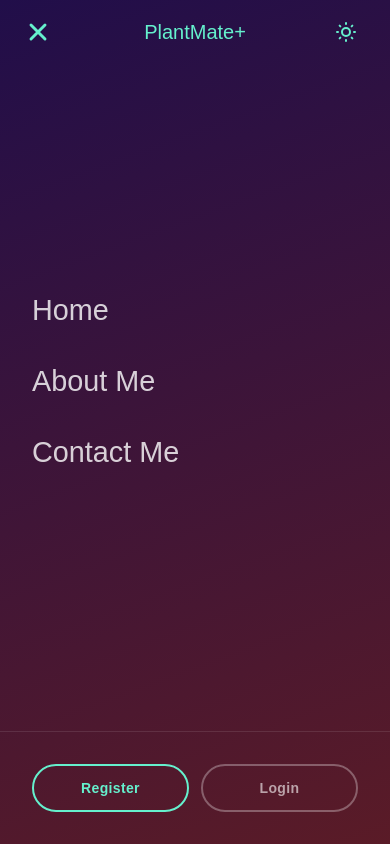
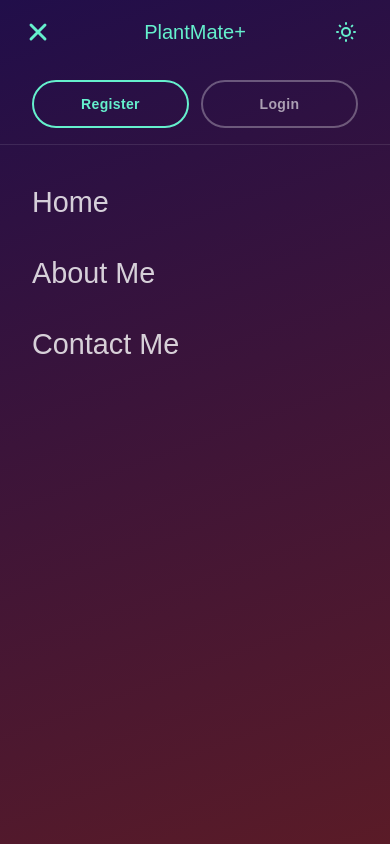
Before and after one commit to MariaLavigina/plant-mate, a Next.js app: page /quiz/badge in a window 390 px wide. Both pictures are taken after a click on the button 44 px from the left and 32 px from the top of the page. Built offline with nearby package versions, Linux system fonts and the light colour scheme; a web font is replaced by a local one.

Commit message:
layout changes done

```diff
--- a/app/about/page.tsx
+++ b/app/about/page.tsx
@@ -68,7 +68,7 @@ export default function About() {
         </motion.h1>
 
         <motion.p
-          className={`font-comic text-center whitespace-nowrap text-[clamp(1rem,1.8vw,1.3rem)] mb-10 ${darkMode ? "text-white/45" : "text-[#1E3D2A]/55"}`}
+          className={`font-comic text-center px-4 text-[clamp(1rem,1.8vw,1.3rem)] mb-10 ${darkMode ? "text-white/45" : "text-[#1E3D2A]/55"}`}
           initial={{ opacity: 0 }}
           animate={{ opacity: 1 }}
           transition={{ duration: 0.6, delay: 0.25 }}
--- a/app/contact/page.tsx
+++ b/app/contact/page.tsx
@@ -64,10 +64,10 @@ export default function Contact() {
   }, []);
 
   return (
-    <div className={`relative min-h-screen ${pageBg(darkMode)}`}>
+    <div className={`relative h-screen overflow-hidden ${pageBg(darkMode)}`}>
       <Navbar />
 
-      <div className="flex min-h-screen md:pl-16 max-w-[1400px] mx-auto w-full">
+      <div className="flex h-full md:pl-16 max-w-[1400px] mx-auto w-full">
         {/* Left - animated illustration, desktop only */}
         <div
           className="hidden md:block relative w-2/5 overflow-hidden"
@@ -132,14 +132,14 @@ export default function Contact() {
         </div>
 
         {/* Right - contact form */}
-        <div className="flex-1 flex items-center justify-center px-6 sm:px-10 pt-24 pb-10 md:py-0">
+        <div className="flex-1 flex items-center justify-center px-6 sm:px-10 pt-20 pb-4 md:py-0">
           <div className="w-full max-w-md">
             {!submitted && (
               <>
                 <h1 className={`text-[clamp(2rem,3vw,2.75rem)] font-caveat mb-2 ${primaryText(darkMode)}`}>
                   Get in Touch
                 </h1>
-                <p className={`text-sm mb-10 ${primaryText(darkMode)} opacity-60`}>
+                <p className={`text-sm mb-4 sm:mb-10 ${primaryText(darkMode)} opacity-60`}>
                   Drop me a message - I&apos;d love to hear from you!
                 </p>
               </>
@@ -155,7 +155,7 @@ export default function Contact() {
                 </p>
               </div>
             ) : (
-              <form name="contact" data-netlify="true" netlify-honeypot="bot-field" className="flex flex-col gap-8" onSubmit={handleSubmit}>
+              <form name="contact" data-netlify="true" netlify-honeypot="bot-field" className="flex flex-col gap-4 sm:gap-8" onSubmit={handleSubmit}>
                 <input type="hidden" name="form-name" value="contact" />
                 <input type="hidden" name="bot-field" />
 
@@ -204,7 +204,7 @@ export default function Contact() {
                 {/* Message */}
                 <div className="relative">
                   <textarea
-                    rows={4}
+                    rows={3}
                     value={form.message}
                     onChange={e => setForm(s => ({ ...s, message: e.target.value }))}
                     onFocus={() => setFocused(s => ({ ...s, message: true }))}
--- a/app/quiz/badge/page.tsx
+++ b/app/quiz/badge/page.tsx
@@ -162,7 +162,7 @@ export default function BadgeQuiz() {
   }
 
   function tileBase() {
-    return "relative flex flex-col items-start justify-between p-4 sm:p-5 rounded-2xl border-2 transition-all duration-300 text-left w-full aspect-square lg:aspect-auto lg:h-[min(18vh,130px)]";
+    return "relative flex flex-col items-start justify-between p-3 sm:p-5 rounded-2xl border-2 transition-all duration-300 text-left w-full h-[90px] sm:aspect-square lg:aspect-auto lg:h-[min(18vh,130px)]";
   }
 
   function tileStyle(choice: string) {
@@ -197,10 +197,10 @@ export default function BadgeQuiz() {
   // ── INTRO ────────────────────────────────────────────────────────────────────
   if (phase === "intro") {
     return (
-      <div className={`min-h-screen flex flex-col ${bg}`}>
+      <div className={`h-screen overflow-hidden flex flex-col ${bg}`}>
         <Navbar />
 
-        <div className="flex-1 flex flex-col items-center justify-center px-6 py-10 text-center">
+        <div className="flex-1 flex flex-col items-center justify-center px-6 py-4 text-center">
           <motion.div
             initial={{ opacity: 0, y: 32 }}
             animate={{ opacity: 1, y: 0 }}
@@ -208,7 +208,7 @@ export default function BadgeQuiz() {
             className="w-full max-w-lg flex flex-col items-center"
           >
             {/* Three badges */}
-            <div className="flex items-end justify-center gap-10 mb-10">
+            <div className="flex items-end justify-center gap-4 sm:gap-10 mb-5 sm:mb-10">
               {(["bronze", "gold", "silver"] as Badge[]).map((b, i) => (
                 <motion.div
                   key={b}
@@ -224,21 +224,21 @@ export default function BadgeQuiz() {
                       className="absolute rounded-full blur-md"
                       style={{
                         background: BADGE_GLOW[b],
-                        width:  b === "gold" ? "4rem" : "2.8rem",
-                        height: b === "gold" ? "4rem" : "2.8rem",
+                        width:  b === "gold" ? "3rem" : "2rem",
+                        height: b === "gold" ? "3rem" : "2rem",
                       }}
                     />
                     <img
                       src={`/images/${b}-badge.svg`}
                       alt={b}
-                      className={`relative drop-shadow-xl ${b === "gold" ? "w-36 h-36" : "w-24 h-24 opacity-80"}`}
+                      className={`relative drop-shadow-xl ${b === "gold" ? "w-24 h-24 sm:w-36 sm:h-36" : "w-16 h-16 sm:w-24 sm:h-24 opacity-80"}`}
                       style={b === "silver" ? { filter: "brightness(1.4) contrast(1.1)" } : undefined}
                     />
                   </div>
-                  <span className="font-comic text-sm font-bold capitalize" style={{ color: BADGE_COLOR[b] }}>
+                  <span className="font-comic text-xs sm:text-sm font-bold capitalize" style={{ color: BADGE_COLOR[b] }}>
                     {BADGE_CONFIG[b].label}
                   </span>
-                  <span className="font-comic text-[11px] uppercase tracking-widest text-white/55">
+                  <span className="font-comic text-[10px] sm:text-[11px] uppercase tracking-widest text-white/55">
                     {BADGE_CONFIG[b].range}
                   </span>
                 </motion.div>
@@ -266,13 +266,13 @@ export default function BadgeQuiz() {
                 </span>
               </motion.div>
             )}
-            {!bestBadge && <div className="mb-12" />}
+            {!bestBadge && <div className="mb-6 sm:mb-12" />}
 
             <motion.button
               whileHover={{ scale: 1.04 }}
               whileTap={{ scale: 0.96 }}
               onClick={startQuiz}
-              className="w-full max-w-xs font-comic text-sm uppercase tracking-[0.2em] px-12 py-4 rounded-full font-bold shadow-2xl transition-colors duration-300 bg-[#65F0CD] text-[#1E3D2A] hover:bg-[#4FD4B3]"
+              className="w-full max-w-xs font-comic text-sm uppercase tracking-[0.2em] px-12 py-3 sm:py-4 rounded-full font-bold shadow-2xl transition-colors duration-300 bg-[#65F0CD] text-[#1E3D2A] hover:bg-[#4FD4B3]"
             >
               Start
             </motion.button>
@@ -285,7 +285,7 @@ export default function BadgeQuiz() {
   // ── COUNTDOWN ────────────────────────────────────────────────────────────────
   if (phase === "countdown") {
     return (
-      <div className={`min-h-screen overflow-hidden flex flex-col items-center justify-center ${bg}`}>
+      <div className={`h-screen overflow-hidden flex flex-col items-center justify-center ${bg}`}>
         <Navbar />
         <div className="relative w-[96vw] h-[96vw] sm:w-[80vw] sm:h-[80vw] max-w-[800px] max-h-[800px]">
           {/* Big flower — fills container, rotates one way */}
@@ -332,9 +332,9 @@ export default function BadgeQuiz() {
     const cfg = BADGE_CONFIG[badge];
     return (
       <>
-      <div className={`min-h-screen flex flex-col ${bg}`}>
+      <div className={`h-screen overflow-hidden flex flex-col ${bg}`}>
         <Navbar />
-        <div className="flex-1 flex flex-col items-center justify-center px-6 py-16 text-center">
+        <div className="flex-1 flex flex-col items-center justify-center px-6 py-4 sm:py-16 text-center">
           <motion.div
             initial={{ opacity: 0 }}
             animate={{ opacity: 1 }}
@@ -346,20 +346,20 @@ export default function BadgeQuiz() {
             <motion.div
               animate={{ y: [0, -10, 0] }}
               transition={{ duration: 3, repeat: Infinity, ease: "easeInOut", delay: 0.9 }}
-              className="relative flex items-center justify-center mb-6"
+              className="relative flex items-center justify-center mb-3 sm:mb-6"
             >
               {/* Glow ring */}
               <motion.div
                 animate={{ scale: [1, 1.25, 1], opacity: [0.45, 0.75, 0.45] }}
                 transition={{ duration: 2.5, repeat: Infinity, ease: "easeInOut", delay: 0.9 }}
-                className="absolute w-28 h-28 rounded-full blur-2xl"
+                className="absolute w-20 h-20 sm:w-28 sm:h-28 rounded-full blur-2xl"
                 style={{ background: BADGE_GLOW[badge] }}
               />
               {/* Badge image */}
               <motion.img
                 src={`/images/${badge}-badge.svg`}
                 alt={badge}
-                className="relative w-28 h-28 drop-shadow-2xl"
+                className="relative w-20 h-20 sm:w-28 sm:h-28 drop-shadow-2xl"
                 initial={{ scale: 0, rotate: -20 }}
                 animate={{ scale: 1, rotate: 0 }}
                 transition={{ type: "spring", stiffness: 300, damping: 13, delay: 0.25 }}
@@ -373,7 +373,7 @@ export default function BadgeQuiz() {
             <p className="font-caveat font-bold text-[#65F0CD] mb-1" style={{ fontSize: "clamp(2rem,8vw,3rem)" }}>
               {score} <span className="text-white/30">/ 10</span>
             </p>
-            <p className="font-comic text-sm max-w-xs mx-auto mb-6 text-white/50">
+            <p className="font-comic text-sm max-w-xs mx-auto mb-3 sm:mb-6 text-white/50">
               {cfg.message}
             </p>
 
@@ -383,7 +383,7 @@ export default function BadgeQuiz() {
                 initial={{ opacity: 0, y: 6 }}
                 animate={{ opacity: 1, y: 0 }}
                 transition={{ delay: 1.1, duration: 0.4 }}
-                className="mb-8"
+                className="mb-3 sm:mb-8"
               >
                 <Link
                   href="/profile"
@@ -413,7 +413,7 @@ export default function BadgeQuiz() {
               </div>
             )}
 
-            <div className="flex items-center gap-5 mt-8">
+            <div className="flex items-center gap-5 mt-4 sm:mt-8">
               <motion.button
                 whileHover={{ scale: 1.04 }}
                 whileTap={{ scale: 0.96 }}
@@ -463,10 +463,10 @@ export default function BadgeQuiz() {
 
   // ── QUIZ ─────────────────────────────────────────────────────────────────────
   return (
-    <div className={`min-h-screen lg:h-screen flex flex-col lg:overflow-hidden ${bg}`}>
+    <div className={`h-screen overflow-hidden flex flex-col ${bg}`}>
       <Navbar />
 
-      <div className="flex-1 flex flex-col relative px-4 sm:px-8 pt-20 pb-6 lg:pt-4 lg:pb-4 max-w-2xl w-full mx-auto justify-start lg:justify-center lg:overflow-hidden">
+      <div className="flex-1 flex flex-col relative px-4 sm:px-8 pt-20 pb-4 lg:pt-4 lg:pb-4 max-w-2xl w-full mx-auto justify-start lg:justify-center overflow-hidden">
 
 
         {/* Flower progress garden */}
@@ -487,7 +487,7 @@ export default function BadgeQuiz() {
                   key={i}
                   src={darkMode ? "/images/darkMode-flora.svg" : "/images/lightMode-flora.svg"}
                   alt=""
-                  className="w-8 h-8 sm:w-9 sm:h-9"
+                  className="w-6 h-6 sm:w-9 sm:h-9"
                   animate={{
                     opacity: bloomed ? 1 : 0.15,
                     filter: bloomed
--- a/components/Navbar.jsx
+++ b/components/Navbar.jsx
@@ -146,7 +146,7 @@ export default function Navbar() {
             animate={{ x: 0 }}
             exit={{ x: "-100%" }}
             transition={{ duration: 0.35, ease: "easeOut" }}
-            className="lg:hidden fixed inset-0 z-[60] flex flex-col"
+            className="lg:hidden fixed inset-0 z-[60] flex flex-col overflow-hidden"
             style={{ background: darkMode ? "linear-gradient(160deg, #210E4A 0%, #5A1B27 100%)" : "linear-gradient(160deg, #A75B2B 0%, #F4E5FB 100%)" }}
           >
             {/* Top bar */}
@@ -164,42 +164,29 @@ export default function Navbar() {
               </button>
             </div>
 
-            {/* Nav links */}
-            <div className="flex flex-col flex-1 justify-center px-8 gap-1 pb-8">
-              {MOBILE_LINKS.map(({ href, label }, i) => (
-                <motion.div
-                  key={href}
-                  initial={{ opacity: 0, x: -24 }}
-                  animate={{ opacity: 1, x: 0 }}
-                  transition={{ delay: i * 0.07 + 0.15, duration: 0.3, ease: "easeOut" }}
-                >
-                  <Link
-                    href={href}
-                    onClick={() => setIsOpen(false)}
-                    className={`block font-heading py-3 transition-colors duration-200 ${
-                      darkMode ? "text-white/80 hover:text-[#65F0CD]" : "text-[#210E4A]/80 hover:text-[#210E4A]"
-                    }`}
-                    style={{ fontSize: "clamp(1.8rem,7vw,2.4rem)" }}
-                  >
-                    {label}
-                  </Link>
-                </motion.div>
-              ))}
-            </div>
-
             {/* Auth section */}
             <motion.div
-              initial={{ opacity: 0, y: 16 }}
+              initial={{ opacity: 0, y: -10 }}
               animate={{ opacity: 1, y: 0 }}
-              transition={{ delay: 0.45, duration: 0.3 }}
-              className={`px-8 py-8 shrink-0 border-t ${darkMode ? "border-white/10" : "border-[#210E4A]/15"}`}
+              transition={{ delay: 0.15, duration: 0.3 }}
+              className={`px-8 py-4 shrink-0 border-b ${darkMode ? "border-white/10" : "border-[#210E4A]/15"}`}
             >
               {user ? (
                 <div className="flex items-center justify-between">
-                  <Link href="/profile" onClick={() => setIsOpen(false)} className={welcomeClass}>
-                    Welcome, {user.first_name}
+                  <Link href="/profile" onClick={() => setIsOpen(false)} className="flex items-center gap-3">
+                    <img
+                      src={darkMode ? "/images/darkMode-flora.svg" : "/images/lightMode-flora.svg"}
+                      alt=""
+                      className="w-9 h-9 shrink-0"
+                    />
+                    <span className={`font-heading text-2xl font-semibold ${darkMode ? "text-[#FFBD06]" : "text-[#6B2FA0]"}`}>
+                      Welcome, {user.first_name}
+                    </span>
                   </Link>
-                  <button onClick={() => { handleLogout(); setIsOpen(false); }} className={signOutClass}>
+                  <button
+                    onClick={() => { handleLogout(); setIsOpen(false); }}
+                    className={`font-heading text-sm px-4 py-1.5 rounded-full border transition-all duration-200 ${darkMode ? "border-white/30 text-white/70 hover:border-white hover:text-white" : "border-[#210E4A]/40 text-[#210E4A]/70 hover:border-[#210E4A] hover:text-[#210E4A]"}`}
+                  >
                     Sign out
                   </button>
                 </div>
@@ -228,6 +215,29 @@ export default function Navbar() {
                 </div>
               )}
             </motion.div>
+
+            {/* Nav links */}
+            <div className="flex flex-col flex-1 justify-start px-8 gap-1 pt-6">
+              {MOBILE_LINKS.map(({ href, label }, i) => (
+                <motion.div
+                  key={href}
+                  initial={{ opacity: 0, x: -24 }}
+                  animate={{ opacity: 1, x: 0 }}
+                  transition={{ delay: i * 0.07 + 0.25, duration: 0.3, ease: "easeOut" }}
+                >
+                  <Link
+                    href={href}
+                    onClick={() => setIsOpen(false)}
+                    className={`block font-heading py-3 transition-colors duration-200 ${
+                      darkMode ? "text-white/80 hover:text-[#65F0CD]" : "text-[#210E4A]/80 hover:text-[#210E4A]"
+                    }`}
+                    style={{ fontSize: "clamp(1.8rem,7vw,2.4rem)" }}
+                  >
+                    {label}
+                  </Link>
+                </motion.div>
+              ))}
+            </div>
           </motion.div>
         )}
       </AnimatePresence>
```
Also changed, not shown: components/AuthModal.jsx (+6 -3 lines).
